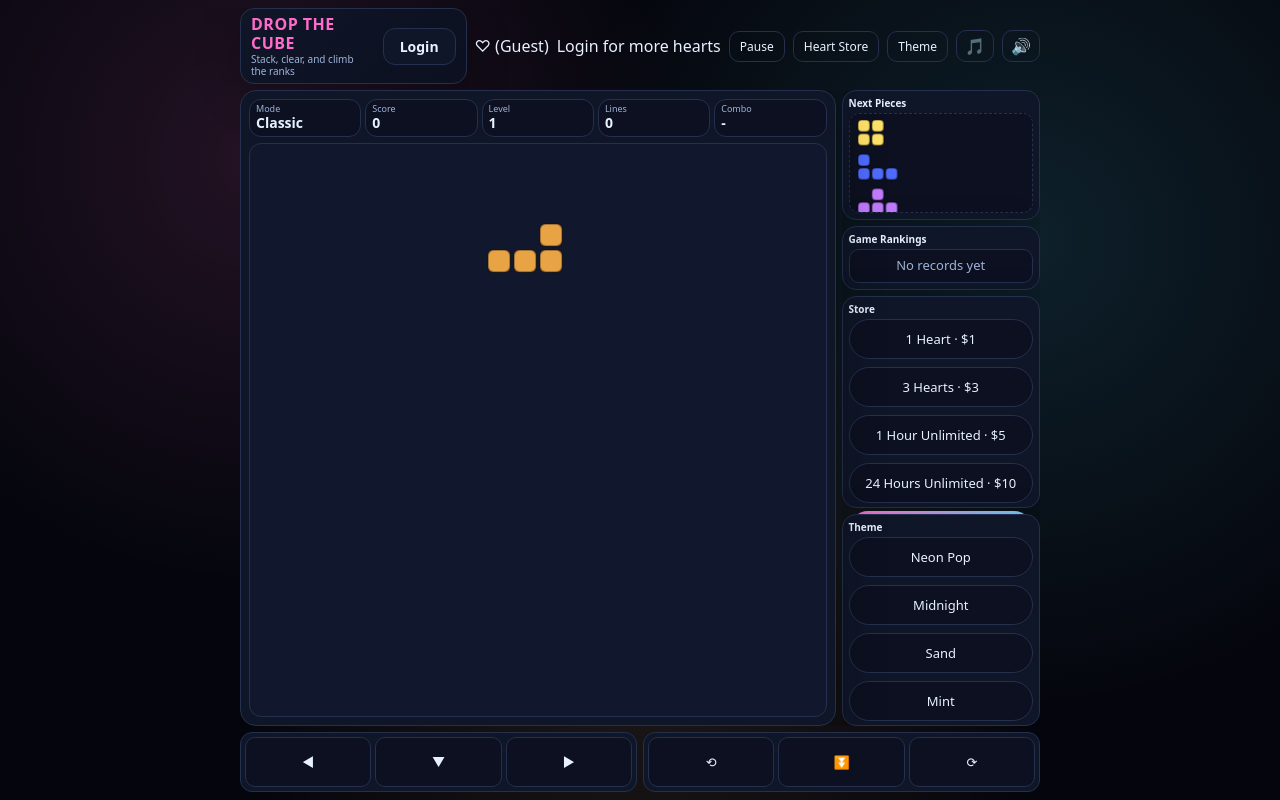
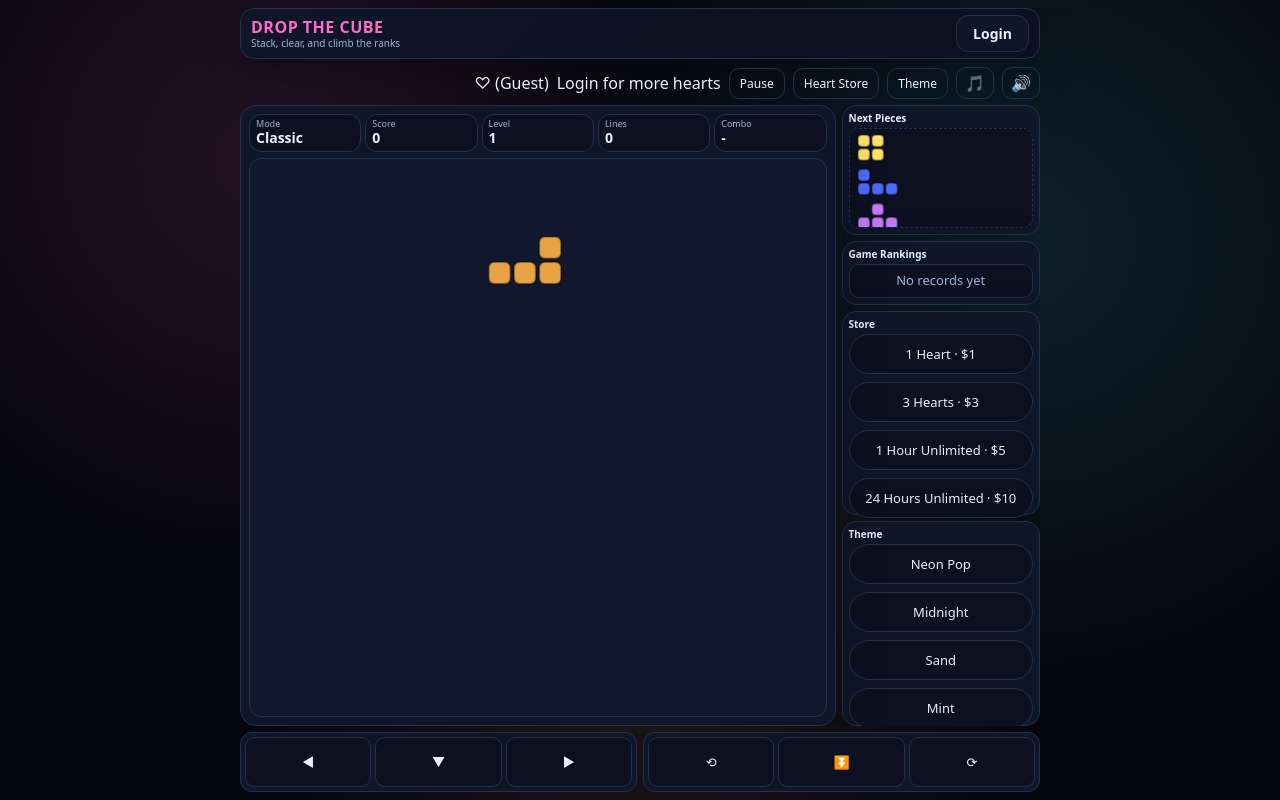
Before and after one commit to JinHwanCha/testTetris, a website built with Vite: page index.html in a window 1280 px wide. Both pictures are taken after a click on the button 268 px from the left and 272 px from the top of the page. Built offline with nearby package versions, Linux system fonts and the light colour scheme; some packages are replaced by stand-ins of ours; no server answers; the database is empty; what @capacitor/core would draw is missing.

Commit message:
update style

```diff
--- a/src/style.css
+++ b/src/style.css
@@ -52,7 +52,7 @@ body {
 
 .topbar {
   display: grid;
-  grid-template-columns: 1fr auto;
+  grid-template-columns: 1fr;
   gap: 8px;
   align-items: center;
   width: 100%;
```
Also changed, not shown: .claude/settings.local.json.
